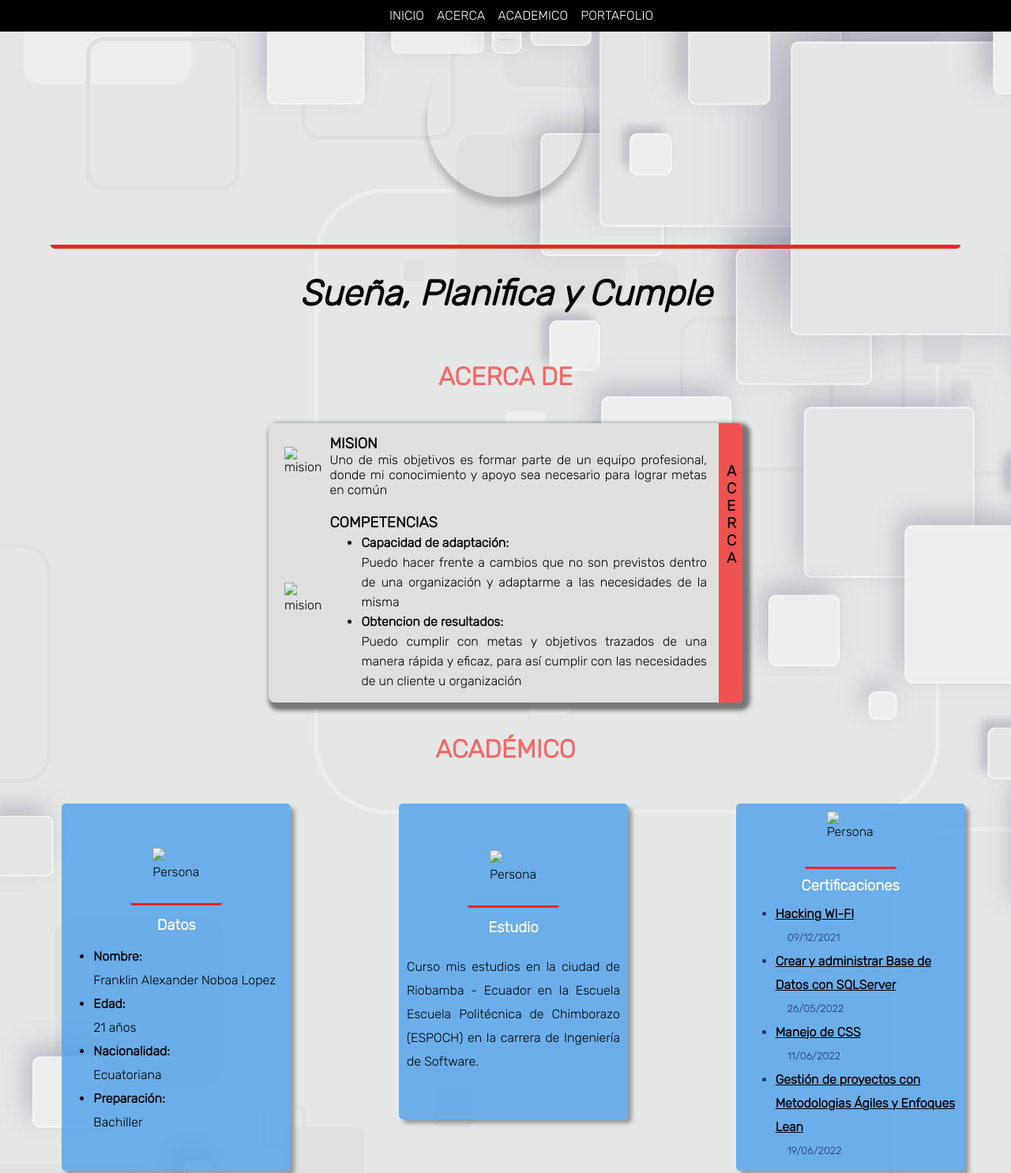
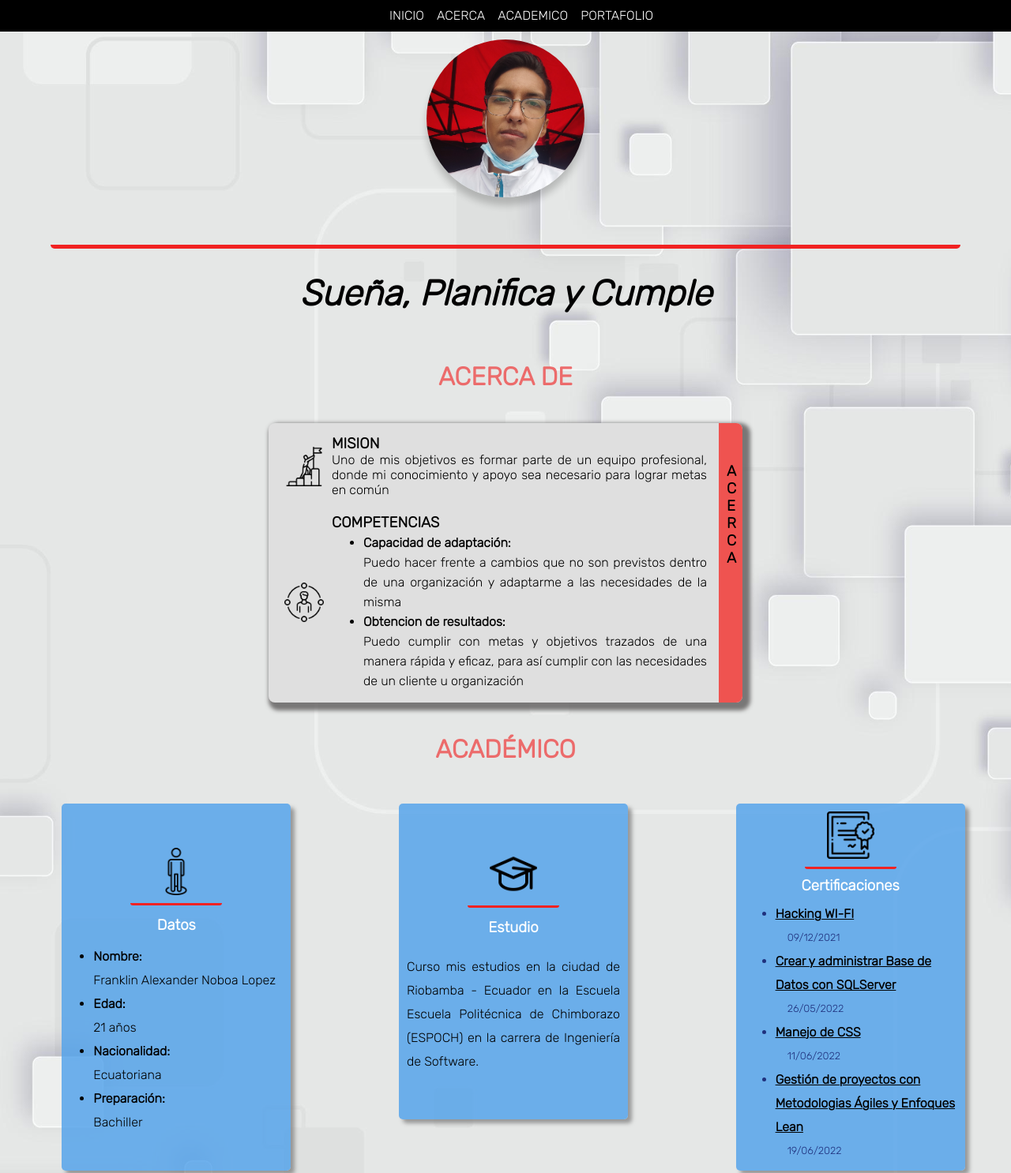
Before and after one commit to FrankNBL/FrankNBL.github.io, a plain HTML site: page index.html in a window 1280 px wide. Shown: the top 1486 px of the page at 79% size. Drawn offline with nearby package versions, Linux system fonts and the light colour scheme; files that its build step writes are made by us from their sources; files whose address does not match are found by name.

Commit message:
Update index.html

```diff
--- a/index.html
+++ b/index.html
@@ -4,8 +4,8 @@
     <meta charset="UTF-8" />
     <meta http-equiv="X-UA-Compatible" content="IE=edge" />
     <meta name="viewport" content="width=device-width, initial-scale=1.0" />
-    <link rel="icon" href="./img/icono_web.png" />
-    <link rel="stylesheet" href="./estilos/styles.css" />
+    <link rel="icon" href="icono_web.png" />
+    <link rel="stylesheet" href="styles.css" />
     <link rel="preconnect" href="https://fonts.googleapis.com" />
     <link rel="preconnect" href="https://fonts.gstatic.com" crossorigin />
     <link rel="preconnect" href="https://fonts.googleapis.com" />
@@ -40,7 +40,7 @@
 
       <main>
         <div class="imagen_principal">
-          <img src="../img/foto_perfil.jpg" />
+          <img src="foto_perfil.jpg" />
         </div>
         <div class="line"></div>
         <div class="frase"><h2>Sueña, Planifica y Cumple</h2></div>
@@ -48,7 +48,7 @@
         <section class="container_mision">
           <div class="container_acerca">
             <div class="mision">
-              <img src="../img/objetivo.png" alt="mision" />
+              <img src="objetivo.png" alt="mision" />
               <div>
                 <h3>MISION</h3>
                 <p>
@@ -60,7 +60,7 @@
             </div>
 
             <div class="competencias">
-              <img src="../img/habilidades.png" alt="mision" />
+              <img src="habilidades.png" alt="mision" />
               <div>
                 <h3>COMPETENCIAS</h3>
                 <p>
@@ -84,7 +84,7 @@
           <div class="item-datos">
             <img
               class="icono_section3"
-              src="./img/persona.png"
+              src="persona.png"
               alt="Persona_datos"
             />
             <div class="line_container_item"></div>
@@ -112,7 +112,7 @@
           <div class="item-estudio">
             <img
               class="icono_section3"
-              src="./img/estudios.png"
+              src="estudios.png"
               alt="Persona_datos"
             />
             <div class="line_container_item"></div>
@@ -127,7 +127,7 @@
           <div class="item-certi">
             <img
               class="icono_section3"
-              src="./img/certificado.png"
+              src="certificado.png"
               alt="Persona_datos"
             />
             <div class="line_container_item"></div>
```
